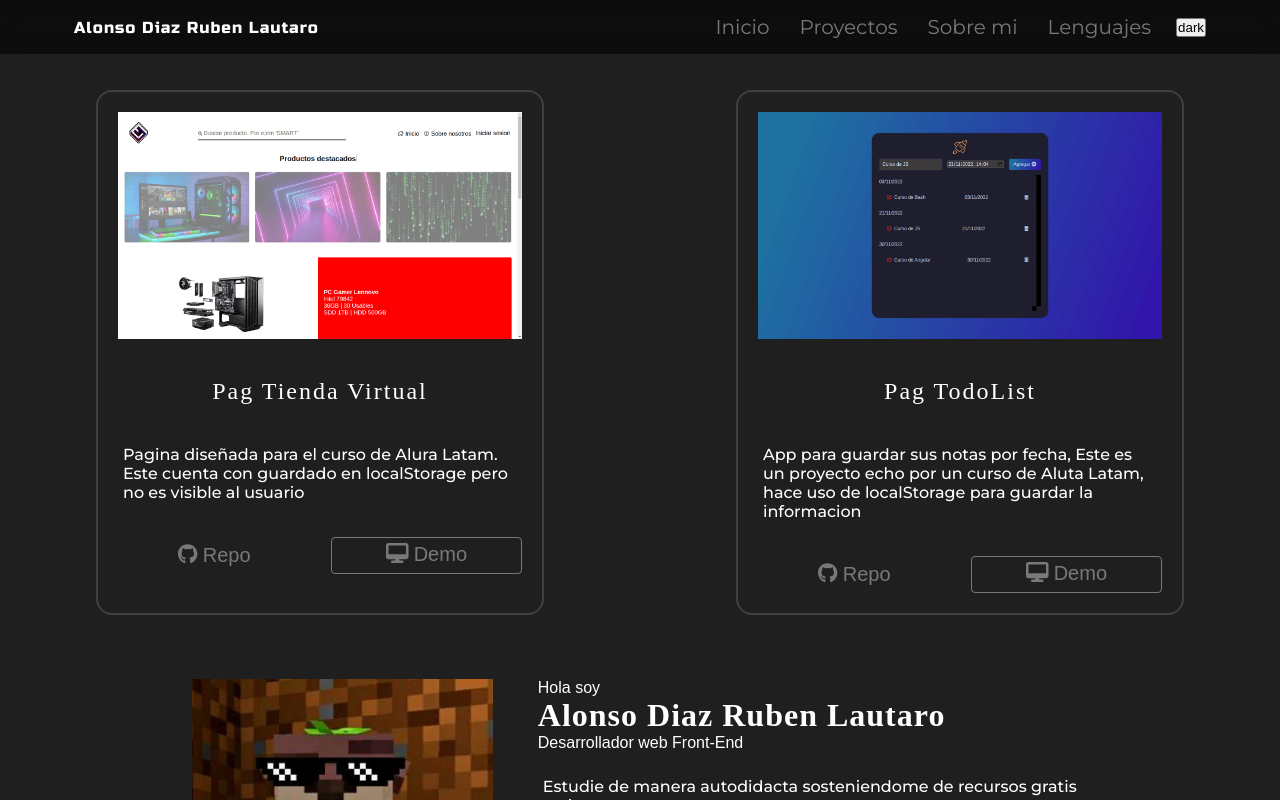
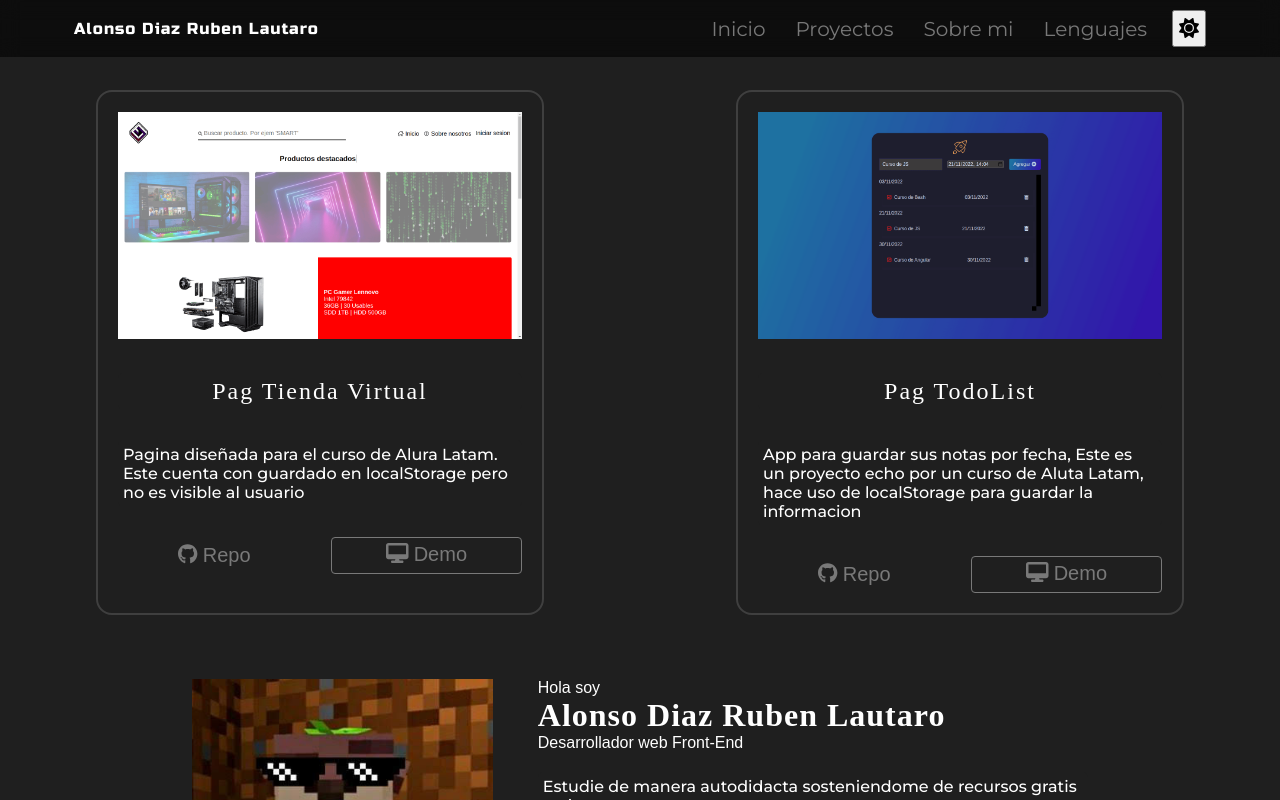
Before and after one commit to lautaro-developer/Portafolio_Personal, a React (Vite) app: page / in a window 1280 px wide. Shown: the top 800 px of the page. Built offline with nearby package versions, Linux system fonts and the light colour scheme; a web font is replaced by a local one.

Commit message:
primer commit

```diff
--- a/src/components/Base.jsx
+++ b/src/components/Base.jsx
@@ -7,14 +7,14 @@ import SobreMi from "./body/sobreMi/SobreMi";
 import Lenguajes from "./body/lenguajes/Lenguajes";
 import Footer from "./footer/Footer";
 
-import "./theme.css"
+import "./theme.css";
 
 import { useEffect, useState } from "react";
 
+export default function Inicio() {
+  let tema = localStorage.getItem('hola')
+  const [theme, setTheme] = useState("dark");
 
-
-export default function Inicio() {
-  const [theme, setTheme] = useState("dark");
 
   useEffect(() => {
     document.body.className = theme;
@@ -27,11 +27,11 @@ export default function Inicio() {
 
   return (
     <div id="inicio" className={theme}>
-      <Header accion={toggleTheme} valor={theme}/>
-      <ProyectoPlantilla theme={theme}/>
-      <SobreMi theme={theme}/>
-      <Lenguajes theme={theme}/>
-      <Footer theme={theme}/>
+      <Header accion={toggleTheme} valor={theme} />
+      <ProyectoPlantilla theme={theme} />
+      <SobreMi theme={theme} />
+      <Lenguajes theme={theme} />
+      <Footer theme={theme} />
     </div>
   );
 }
--- a/src/components/body/Proyectos/plantilla.jsx
+++ b/src/components/body/Proyectos/plantilla.jsx
@@ -2,7 +2,6 @@ import { Btn } from "../../btn/Btn";
 import { faGithub } from "@fortawesome/free-brands-svg-icons";
 import { faDesktop } from "@fortawesome/free-solid-svg-icons";
 import { FontAwesomeIcon } from "@fortawesome/react-fontawesome";
-
 import { Parrafo } from "../../Parrafo/Parrafo";
 
 import "../../../css/body/div__contenedor/div__contenedor.css";
@@ -26,7 +25,6 @@ export default function ProyectoPlantilla({
 }) {
   const gitHubIcon = <FontAwesomeIcon icon={faGithub} />;
   const desktopIcon = <FontAwesomeIcon icon={faDesktop} />;
-
   return (
     <div className={`div__contenedor ${theme}`}>
       <div className="div__img">
--- a/src/components/body/lenguajes/Lenguajes.jsx
+++ b/src/components/body/lenguajes/Lenguajes.jsx
@@ -4,6 +4,7 @@ import {
   faJsSquare,
   faReact,
 } from "@fortawesome/free-brands-svg-icons";
+import { motion } from "framer-motion";
 
 import { Icons } from "../../Icons/Icons";
 
@@ -16,7 +17,7 @@ import "../../../css/body/div__lenguajes/div__lenguajesIcons/div__lenguajesIcons
 import "../../../css/body/div__lenguajes/div__tituloLenguajes/div__tituloLenguajes.css";
 import "../../../css/responsive.css";
 
-export default function Lenguajes({theme}) {
+export default function Lenguajes({ theme }) {
   let lenguajes = [faHtml5, faCss3, faJsSquare, faReact];
 
   return (
@@ -28,9 +29,9 @@ export default function Lenguajes({theme}) {
         <div className="div__iconContenedor">
           <div className={`div__lenguajesIcons ${theme}`}>
             {lenguajes.map((i) => (
-              <div>
+              <motion.div whileHover={{ scale: 1.3 }}>
                 <Icons icons={i} size="3x" />
-              </div>
+              </motion.div>
             ))}
           </div>
         </div>
--- a/src/components/btn/Btn.jsx
+++ b/src/components/btn/Btn.jsx
@@ -1,7 +1,7 @@
-export function Btn({ className, titulo, i, href }) {
+export let Btn = ({ className, titulo, i, href = "#" }) => {
   return (
-    <a href={href} className={className} target="_blank" rel="noreferrer">
+    <a href={href} className={className} rel="noreferrer">
       {i} {titulo}
     </a>
   );
-}
+};
--- a/src/components/header/Header.jsx
+++ b/src/components/header/Header.jsx
@@ -5,6 +5,8 @@ import { useState } from "react";
 import Btn2 from "../btn/Btn2";
 import Id from "./headerId";
 import { Sesiones } from "./sesiones";
+
+import { faMoon, faSun } from "@fortawesome/free-solid-svg-icons";
 
 import "../../css/header/ul/ul.css";
 import "../../css/header/sobreMi/sobreMi.css";
@@ -14,9 +16,28 @@ import "../../css/header/Header/Header.css";
 import "../../css/btn/Btn.css";
 import Navbar from "../movile/header/a";
 import { Btn } from "../btn/Btn";
+import { Icons } from "../Icons/Icons";
+import "./btn.css";
 
 export default function Header({ accion, valor }) {
   const [open, setOpen] = useState(false);
+
+  function Tema() {
+    if (valor === "dark")
+      return (
+        <button className="hoy" onClick={accion}>
+          {<Icons icons={faSun} />}
+          {localStorage.setItem("hola", valor)}
+        </button>
+      );
+    else
+      return (
+        <button className="hoy" onClick={accion}>
+          {<Icons icons={faMoon} />}
+          {localStorage.setItem("hola", valor)}
+        </button>
+      );
+  }
 
   const click = () => {
     setOpen(!open);
@@ -37,7 +58,7 @@ export default function Header({ accion, valor }) {
                     <Id Enlace={Enlace} Valor={Sesiones} estilos="sobreMi" />
                     <Btn2 click={click} open={open} />
                     <Navbar open={open} />
-                    <button onClick={accion}>{valor}</button>
+                    <Tema />
                   </div>
                 }
               />
--- a/src/components/header/btn.css
+++ b/src/components/header/btn.css
@@ -0,0 +1,4 @@
+.hoy{
+  font-size: 20px;
+  padding: 5px;
+}
```
Also changed, not shown: package.json (+8 -1 lines), src/main.jsx (+11 -6 lines), 1 other file (tests, documents, lock files or other folders).
